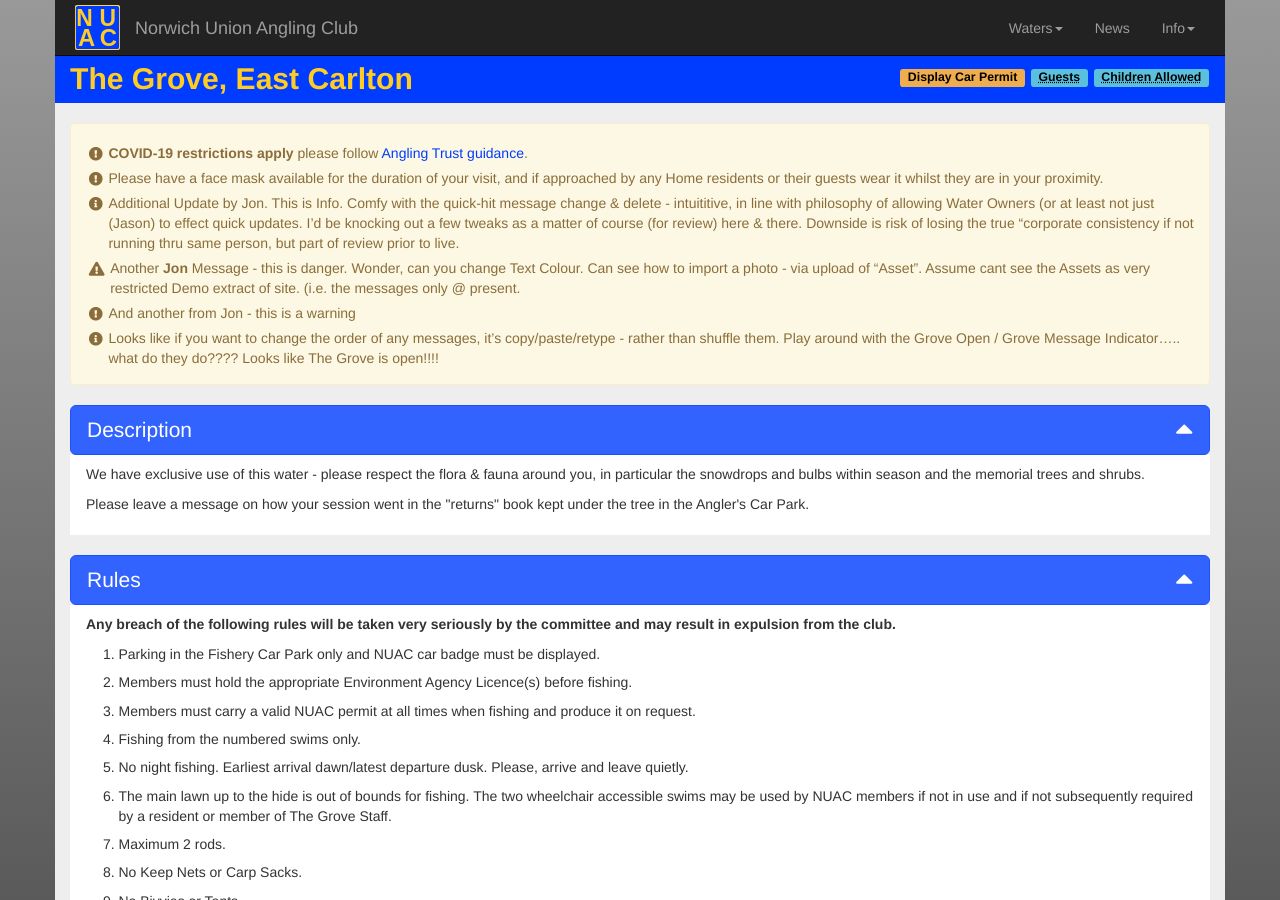
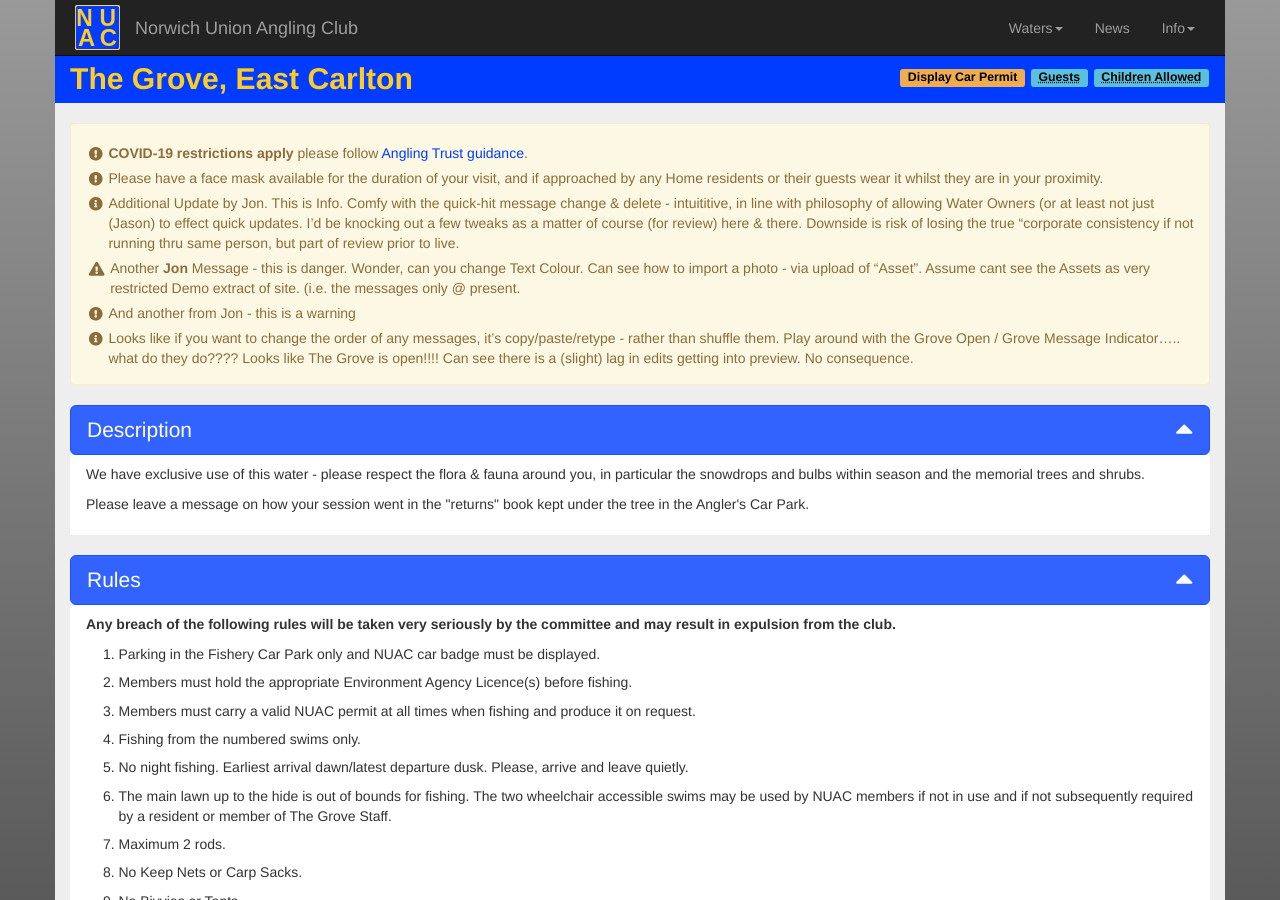
Before and after one commit to nuac-admin/nuac-release-four, a Jekyll site: the page built from _waters/grove.md, in a window 1280 px wide and 900 px high. Built offline with Jekyll 4.4.1, drawn with Linux system fonts in a browser that asks for light colours; nearby versions of some CDN libraries.

Commit message:
Update Manage NUAC Information “water-msg”

```diff
--- a/_data/water-msg.yml
+++ b/_data/water-msg.yml
@@ -31,7 +31,8 @@ grove-messages:
     msg-desc: Looks like if you want to change the order of any messages, it's
       copy/paste/retype - rather than shuffle them. Play around with the Grove
       Open / Grove Message Indicator..... what do they do???? Looks like The
-      Grove is open!!!!
+      Grove is open!!!! Can see there is a (slight) lag in edits getting into
+      preview. No consequence.
 bif-open-ind: false
 bif-msg-ind: true
 bif-msg-box-type: warning
```
